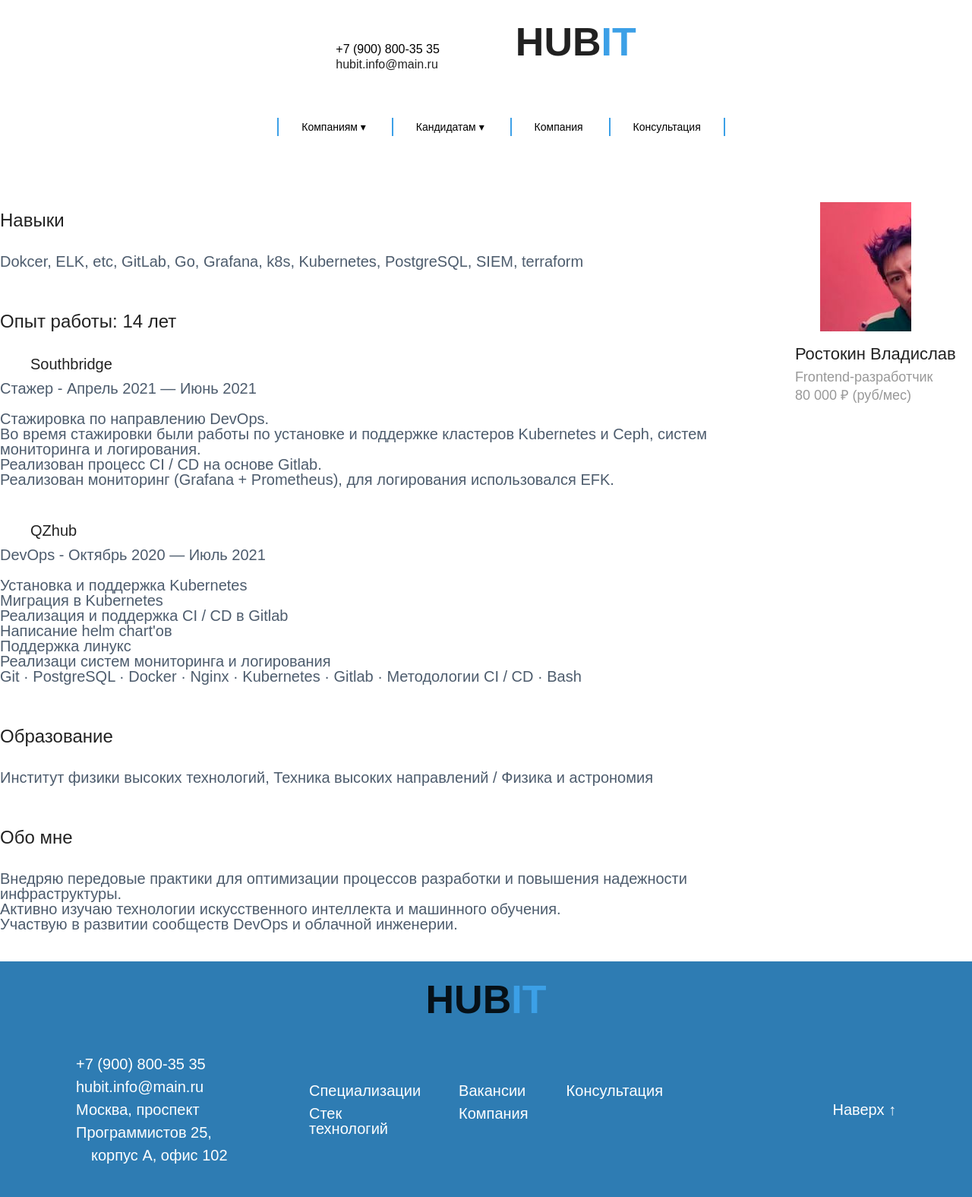
After one commit to Spectr5032L/TSU-coursePractice, a PHP site: page /specialist-vacancy.php in a window 1280 px wide. The commit adds this page. Shown: the whole page at 76% size. Run offline with PHP 8.4, Linux system fonts and the light colour scheme.

Commit message:
добавлена страница с характеристиками специалиста

```diff
--- a/assets/css/style.css
+++ b/assets/css/style.css
@@ -1049,3 +1049,83 @@ section.t-bq-section {
     margin: 0px;
     padding: 0px;
 }
+
+
+
+
+
+
+
+/* Вакансия специалиста */
+
+.specialization-container {
+    display: flex;
+    flex-direction: row;
+    margin-top: 4vh;
+    margin-bottom: 4vh;
+}
+
+.specialization-description-container {
+    display: flex;
+    width: 1000px;
+    height: 935px;
+    flex-direction: column;
+    /* justify-content: space-around; */
+    margin-bottom: 4vh;
+    /* background-color: rgb(169, 152, 152, 0.2); */
+    /* border-radius: 30px; */
+    /* padding: 40px; */
+    align-items: flex-start;
+}
+
+.specialization-description-container div {
+    display: flex;
+    flex-direction: column;
+    padding-bottom: 45px;
+}
+
+.specialization-description-container span{
+    color: #4D5C6D;
+    font-size: 20px;
+}
+
+.specialization-description-container ul{
+    font-size: 20px;
+    padding-bottom: 10px;
+}
+
+.specialization-description-container h2{
+    font-size: 24px;
+    margin: 0px;
+    padding-bottom: 20px;
+}
+
+.specialization-card {
+    display: flex;
+    width: 280px;
+    height: 285x;
+    flex-direction: column;
+    /* justify-content: space-around; */
+    margin-bottom: 4vh;
+    /* background-color: rgb(169, 152, 152, 0.2); */
+    /* border-radius: 30px; */
+    /* padding: 40px; */
+    align-items:center;
+}
+
+.specialization-card img{
+    width: 120px;
+    height: 170px;
+}
+
+.specialization-card h2{
+    font-size: 22px;
+    margin: 0px;
+    padding: 0px;
+}
+
+.specialization-card.item-description {
+    display: flex;
+    flex-direction: column;
+    align-items: center;
+}
--- /dev/null
+++ b/specialist-vacancy.php
@@ -0,0 +1,152 @@
+<?php
+    require_once 'back/connect.php';
+?>
+
+<!DOCTYPE html>
+<html lang="ru">
+
+<head>
+    <meta charset="UTF-8">
+    <meta name="viewport" content="width=device-width, initial-scale=1.0">
+    <title>HUBIT • База специалистов</title>
+
+    <link rel="apple-touch-icon" sizes="180x180" href="assets/favicon_io/apple-touch-icon.png">
+    <link rel="icon" type="image/png" sizes="32x32" href="assets/favicon_io/favicon-32x32.png">
+    <link rel="icon" type="image/png" sizes="16x16" href="assets/favicon_io/favicon-16x16.png">
+    <link rel="manifest" href="assets/favicon_io/site.webmanifest">
+
+    <link rel="stylesheet" href="assets/css/style.css">
+    <link rel="stylesheet" href="https://cdn.jsdelivr.net/npm/material-design-lite/material.min.css">
+    <script src="https://cdn.jsdelivr.net/npm/material-design-lite/material.min.js"></script>
+    <script src="https://code.jquery.com/jquery-3.6.0.min.js"></script>
+</head>
+
+<body>
+
+    <header id="header">
+        <div class="header-conteiner">
+            <div class="container-logo">
+                <div>
+                    <a href="tel:+79008003535">+7 (900) 800-35 35</a>
+                    <br>
+                    hubit.info@main.ru
+                </div>
+                <div class="header-logo">
+                    <strong>HUB</strong><strong style="color: #3CA0E7;">IT</strong>
+                </div>
+            </div>
+            <nav role="navigation" class="primary-navigation">
+                <ul>
+                    <li><a href="index.php">Компаниям &dtrif;</a>
+                        <ul class="dropdown">
+                            <li><a href="index.php#specialization">Специализации</a></li>
+                            <li><a href="db-spec.php">База специалистов</a></li>
+                            <li><a href="index.php#stack">Стек технологий</a></li>
+                        </ul>
+                    </li>
+                    <li><a href="#">Кандидатам &dtrif;</a>
+                        <ul class="dropdown">
+                            <li><a href="vacancy.php">Вакансии</a></li>
+                            <!-- <li><a href="#">Обучение</a></li> -->
+                        </ul>
+                    </li>
+                    <li><a href="index.php#about-company">Компания</a></li>
+                    <li style="border-right: 2px solid #3ca0e7;"><a href="index.php#form-cons">Консультация</a></li>
+                </ul>
+            </nav>
+        </div>
+    </header>
+
+    <main>
+        <div class="main-container">
+
+           <div class="specialization-container">
+                <div class="specialization-description-container">
+                    <div class="specialization-description-skills">
+                        <h2>Навыки</h2>
+                        <span>Dokcer, ELK, etc, GitLab, Go, Grafana, k8s, Kubernetes, PostgreSQL, SIEM, terraform</span>
+                    </div>
+                    <div class="specialization-description-experience">
+                        <h2>Опыт работы: 14 лет</h2>
+                        <div class="experience-item">
+                            <ul>Southbridge</ul>
+                            <span>Стажер - Апрель 2021 — Июнь 2021</span><br>
+                            <span>Стажировка по направлению DevOps.</span>
+                            <span>Во время стажировки были работы по установке и поддержке кластеров Kubernetes и Ceph, cистем мониторинга и логирования.</span>
+                            <span>Реализован процесс CI / CD на основе Gitlab.</span>
+                            <span>Реализован мониторинг (Grafana + Prometheus), для логирования использовался EFK.</span>
+                        </div>
+                        <div class="experience-item" style="padding: 0;"> <!-- На последний div нужно добавить стиль который будет убирать отступы, чтобы отступы от div и ul не усиливали друг-друга -->
+                            <ul>QZhub</ul>
+                            <span>DevOps - Октябрь 2020 — Июль 2021</span><br>
+                            <span>Установка и поддержка Kubernetes</span>
+                            <span>Миграция в Kubernetes</span>
+                            <span>Реализация и поддержка CI / CD в Gitlab</span>
+                            <span>Написание helm chart'ов</span>
+                            <span>Поддержка линукс</span>
+                            <span>Реализаци систем мониторинга и логирования</span>
+                            <span>Git · PostgreSQL · Docker · Nginx · Kubernetes · Gitlab · Методологии CI / CD · Bash</span>
+                        </div>
+                    </div>
+                    <div class="specialization-description-education">
+                        <h2>Образование</h2>
+                        <span>Институт физики высоких технологий, Техника высоких направлений / Физика и астрономия</span>
+                    </div>
+                    <div class="specialization-description-about">
+                        <h2>Обо мне</h2>
+                        <span>Внедряю передовые практики для оптимизации процессов разработки и повышения надежности инфраструктуры.</span>
+                        <span>Активно изучаю технологии искусственного интеллекта и машинного обучения.</span>
+                        <span>Участвую в развитии сообществ DevOps и облачной инженерии.</span>
+                    </div>
+                </div>
+
+                <div class="specialization-card">
+                    <div class="item-img">
+                        <img style="margin-bottom: 20px;" src='assets/img/avatar/candidates/75464be07ac80dff176eef75361f2685.jpg' alt='Фото $nameSername'>
+                    </div>
+                    <div class="item-description">
+                        <h2>Ростокин Владислав</h2>
+                        <div>
+                            <div class="item-info">
+                                <span>Frontend-разработчик</span>
+                                <span>80 000 ₽ (руб/мес)</span>
+                            </div>
+                        </div>
+                    </div>
+                </div>
+           </div>
+
+
+        </div>
+    </main>
+
+    <footer>
+        <div class="header-logo">
+            <strong>HUB</strong><strong style="color: #3CA0E7;">IT</strong>
+        </div>
+        <div class="footer-container">
+            <div class="footer-contact">
+                <a href="tel:+79008003535">+7 (900) 800-35 35</a><br>
+                hubit.info@main.ru <br>
+                Москва, проспект Программистов 25, <br> <span style="padding-left: 20px;">корпус А, офис 102</span>
+            </div>
+            <div class="footer-links">
+                <div>
+                    <a href="index.php#specialization">Специализации</a>
+                    <a href="index.php#stack">Стек технологий</a>
+                </div>
+                <div>
+                    <a href="vacancy.php">Вакансии</a>
+                    <a href="index.php#about-company">Компания</a>
+                </div>
+                <div>
+                    <a href="index.php#form-cons">Консультация</a>
+                </div>
+            </div>
+            <a class="footer-up" href="#header">Наверх <span>↑</span></a>
+        </div>
+    </footer>
+
+</body>
+
+</html>
```
